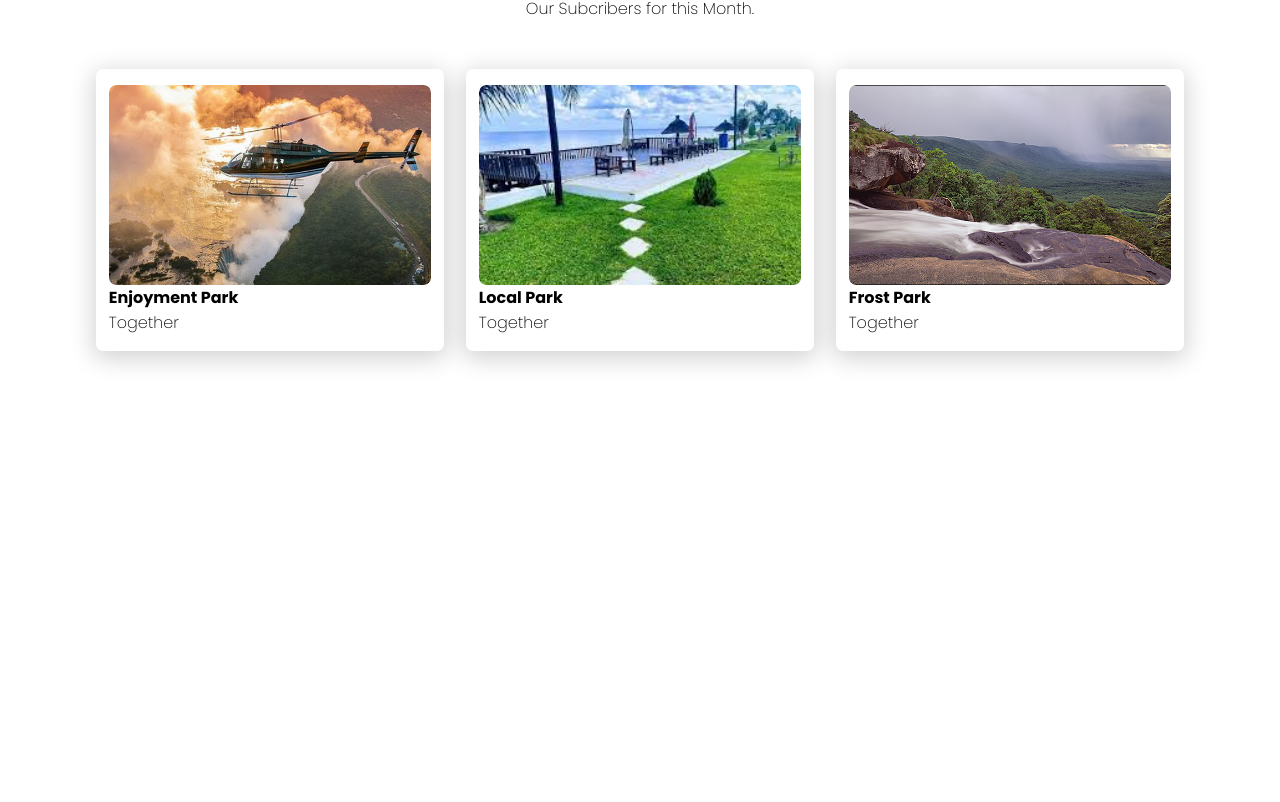
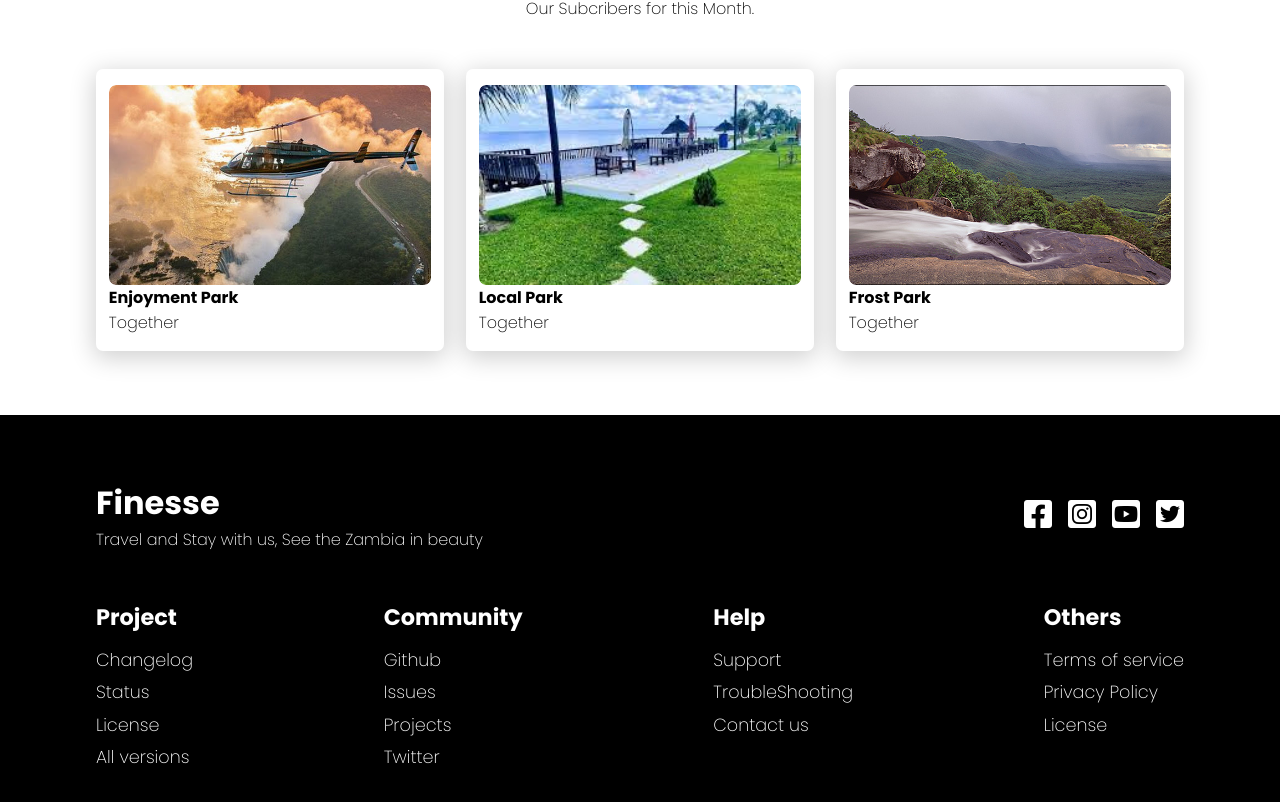
Before and after one commit to Acesulfame02/Tourism-Alternate-React-Project, a React (Create React App) app: page / in a window 1280 px wide. Shown: the part 2659-3461 px from the top of the page. Before the commit the page ends 3074 px from the top, so only its background shows below. Built offline with nearby package versions, Linux system fonts and the light colour scheme.

Commit message:
Continuation Later

```diff
--- /dev/null
+++ b/src/Components/Footer.js
@@ -0,0 +1,59 @@
+import '../Style_Sheets/FooterStyle.css';
+
+const Footer = () =>{
+    return(
+        <div className='footer'>
+            <div className='top'>
+                <div>
+                    <h1>Finesse</h1>
+                    <p>Travel and Stay with us, See the Zambia in beauty</p>
+                </div>
+                <div>
+                    <a href='/'>
+                        <i className='fa-brands fa-facebook-square'></i>
+                    </a>
+                    <a href='/'>
+                        <i className='fa-brands fa-instagram-square'></i>
+                    </a>
+                    <a href='/'>
+                        <i className='fa-brands fa-youtube-square'></i>
+                    </a>
+                    <a href='/'>
+                        <i className='fa-brands fa-twitter-square'></i>
+                    </a>
+                </div>
+            </div>
+
+            <div className='bottom'>
+                <div>
+                    <h4>Project</h4>
+                    <a href='/'>Changelog</a>
+                    <a href='/'>Status</a>
+                    <a href='/'>License</a>
+                    <a href='/'>All versions</a>
+                </div>
+                <div>
+                    <h4>Community</h4>
+                    <a href='/'>Github</a>
+                    <a href='/'>Issues</a>
+                    <a href='/'>Projects</a>
+                    <a href='/'>Twitter</a>
+                </div>
+                <div>
+                    <h4>Help</h4>
+                    <a href='/'>Support</a>
+                    <a href='/'>TroubleShooting</a>
+                    <a href='/'>Contact us</a>
+                </div>
+                <div>
+                    <h4>Others</h4>
+                    <a href='/'>Terms of service</a>
+                    <a href='/'>Privacy Policy</a>
+                    <a href='/'>License</a>
+                </div>
+            </div>
+        </div>
+    );
+}
+
+export default Footer;
--- a/src/Pages/About.js
+++ b/src/Pages/About.js
@@ -1,3 +1,4 @@
+import Footer from "../Components/Footer";
 import Interim from "../Components/Interim";
 import NavBar from "../Components/NavBar";
 
@@ -11,6 +12,7 @@
                 interimImage = {imageSource}
                 title = 'About'
             />
+            <Footer />
         </>
     );
 }
--- a/src/Pages/Contact.js
+++ b/src/Pages/Contact.js
@@ -1,3 +1,4 @@
+import Footer from "../Components/Footer";
 import Interim from "../Components/Interim";
 import NavBar from "../Components/NavBar";
 
@@ -11,6 +12,7 @@
                 interimImage = {imageSource}
                 title = 'Contact'
             />
+            <Footer />
         </>
     )
 }
--- a/src/Pages/Home.js
+++ b/src/Pages/Home.js
@@ -1,4 +1,5 @@
 import Destination from '../Components/Destination';
+import Footer from '../Components/Footer';
 import Interim from '../Components/Interim';
 import NavBar from '../Components/NavBar';
 import Trip from '../Components/Trip';
@@ -19,6 +20,7 @@
             />
             <Destination />
             <Trip />
+            <Footer />
         </>
     );
 }
--- a/src/Pages/Service.js
+++ b/src/Pages/Service.js
@@ -1,3 +1,4 @@
+import Footer from "../Components/Footer";
 import Interim from "../Components/Interim";
 import NavBar from "../Components/NavBar";
 
@@ -11,6 +12,7 @@
                 interimImage = {imageSource}
                 title = 'Service'
             />
+            <Footer />
         </>
     )
 }
--- /dev/null
+++ b/src/Style_Sheets/FooterStyle.css
@@ -0,0 +1,63 @@
+.footer{
+    padding: 4rem 6rem;
+    background: #000;
+    color: #fff;
+}
+
+.top{
+    display: flex;
+    align-items: center;
+    text-align: start;
+    justify-content: space-between;
+    flex-wrap: wrap;
+}
+
+.top i{
+    color: #fff;
+    font-size: 2rem;
+    margin-left: 1rem;
+}
+
+.top i:hover{
+    color: rgba(0, 0, 255, 0.226);
+}
+
+.bottom{
+    padding-top: 2rem;
+    text-align: start;
+    display: flex;
+    justify-content: space-between;
+    flex-wrap: wrap;
+}
+
+.bottom div{
+    display: flex;
+    flex-direction: column;
+}
+
+.bottom h4{
+    font-size: 1.4rem;
+    padding: 1rem 0 .8rem 0;
+}
+
+.bottom a{
+    text-decoration: none;
+    color: #fff;
+    padding-bottom: 0.4rem;
+    font-size: 1.1rem;
+}
+
+
+@media screen and (max-width: 850px) {
+    .footer{
+        padding: 4rem 1rem;
+    }
+
+    .footer i{
+        margin: 1rem 1rem 0 0;
+    }
+
+    .bottom div{
+        width: 50%;
+    }
+}
```
